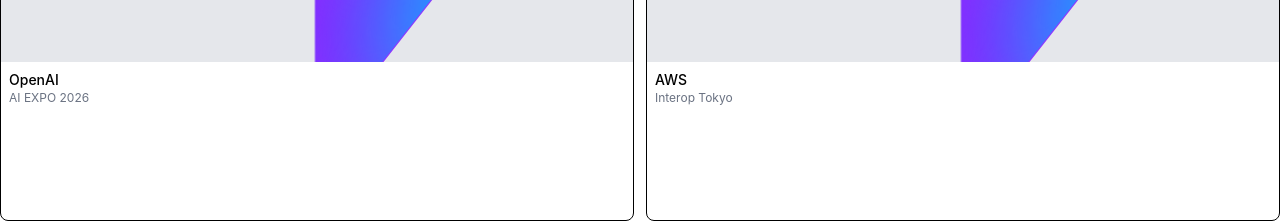
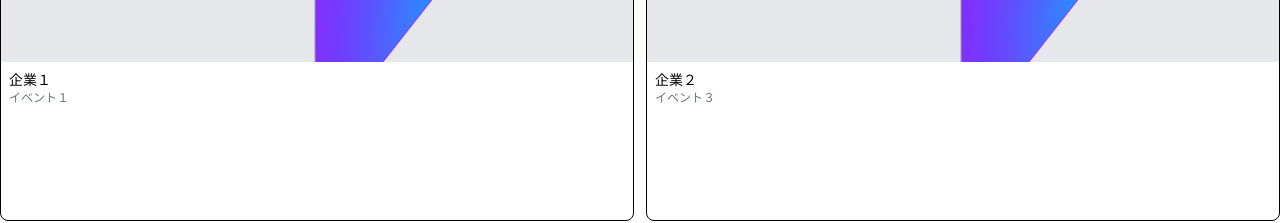
Before and after one commit to SawaTasaki/novelty_box, a React (Vite) app in the folder react/: page / in a window 1280 px wide. Shown: the part 467-690 px from the top of the page. Built offline with nearby package versions, Linux system fonts and the light colour scheme.

Commit message:
データ改定

```diff
--- a/react/src/data/novelties.ts
+++ b/react/src/data/novelties.ts
@@ -9,177 +9,169 @@
 };
 
 export const novelties: Novelty[] = [
-  // OpenAI
   {
     id: "1",
-    companyName: "OpenAI",
-    eventName: "AI EXPO 2026",
+    companyName: "企業１",
+    eventName: "イベント１",
     thumbnailUrl: reactImg,
     pdfUrl:
       "https://drive.google.com/file/d/1pdK-vLXE2DGpaDvcVTTIwjPdl64dKGAR/preview",
   },
   {
     id: "2",
-    companyName: "OpenAI",
-    eventName: "Startup Summit 2026",
+    companyName: "企業１",
+    eventName: "イベント２",
     thumbnailUrl: reactImg,
     pdfUrl:
       "https://drive.google.com/file/d/1pdK-vLXE2DGpaDvcVTTIwjPdl64dKGAR/preview",
   },
 
-  // AWS
   {
     id: "3",
-    companyName: "AWS",
-    eventName: "Interop Tokyo",
+    companyName: "企業２",
+    eventName: "イベント３",
     thumbnailUrl: reactImg,
     pdfUrl:
       "https://drive.google.com/file/d/1pdK-vLXE2DGpaDvcVTTIwjPdl64dKGAR/preview",
   },
   {
     id: "4",
-    companyName: "AWS",
-    eventName: "Cloud Conference 2026",
+    companyName: "企業２",
+    eventName: "イベント４",
     thumbnailUrl: reactImg,
     pdfUrl:
       "https://drive.google.com/file/d/1pdK-vLXE2DGpaDvcVTTIwjPdl64dKGAR/preview",
   },
 
-  // AI EXPO
   {
     id: "5",
-    companyName: "Google",
-    eventName: "AI EXPO 2026",
+    companyName: "企業３",
+    eventName: "イベント１",
     thumbnailUrl: reactImg,
     pdfUrl:
       "https://drive.google.com/file/d/1pdK-vLXE2DGpaDvcVTTIwjPdl64dKGAR/preview",
   },
   {
     id: "6",
-    companyName: "Anthropic",
-    eventName: "AI EXPO 2026",
+    companyName: "企業４",
+    eventName: "イベント１",
     thumbnailUrl: reactImg,
     pdfUrl:
       "https://drive.google.com/file/d/1pdK-vLXE2DGpaDvcVTTIwjPdl64dKGAR/preview",
   },
   {
     id: "7",
-    companyName: "Meta",
-    eventName: "AI EXPO 2026",
+    companyName: "企業５",
+    eventName: "イベント１",
     thumbnailUrl: reactImg,
     pdfUrl:
       "https://drive.google.com/file/d/1pdK-vLXE2DGpaDvcVTTIwjPdl64dKGAR/preview",
   },
   {
     id: "8",
-    companyName: "NVIDIA",
-    eventName: "AI EXPO 2026",
+    companyName: "企業６",
+    eventName: "イベント１",
     thumbnailUrl: reactImg,
     pdfUrl:
       "https://drive.google.com/file/d/1pdK-vLXE2DGpaDvcVTTIwjPdl64dKGAR/preview",
   },
 
-  // Dev Summit
   {
     id: "9",
-    companyName: "Stripe",
-    eventName: "Dev Summit 2026",
+    companyName: "企業７",
+    eventName: "イベント２",
     thumbnailUrl: reactImg,
     pdfUrl:
       "https://drive.google.com/file/d/1pdK-vLXE2DGpaDvcVTTIwjPdl64dKGAR/preview",
   },
   {
     id: "10",
-    companyName: "GitHub",
-    eventName: "Dev Summit 2026",
+    companyName: "企業８",
+    eventName: "イベント２",
     thumbnailUrl: reactImg,
     pdfUrl:
       "https://drive.google.com/file/d/1pdK-vLXE2DGpaDvcVTTIwjPdl64dKGAR/preview",
   },
 
-  // Interop Tokyo
   {
     id: "11",
-    companyName: "Cisco",
-    eventName: "Interop Tokyo",
+    companyName: "企業９",
+    eventName: "イベント５",
     thumbnailUrl: reactImg,
     pdfUrl:
       "https://drive.google.com/file/d/1pdK-vLXE2DGpaDvcVTTIwjPdl64dKGAR/preview",
   },
   {
     id: "12",
-    companyName: "Datadog",
-    eventName: "Interop Tokyo",
+    companyName: "企業１０",
+    eventName: "イベント５",
     thumbnailUrl: reactImg,
     pdfUrl:
       "https://drive.google.com/file/d/1pdK-vLXE2DGpaDvcVTTIwjPdl64dKGAR/preview",
   },
   {
     id: "13",
-    companyName: "Cloudflare",
-    eventName: "Interop Tokyo",
+    companyName: "企業１１",
+    eventName: "イベント５",
     thumbnailUrl: reactImg,
     pdfUrl:
       "https://drive.google.com/file/d/1pdK-vLXE2DGpaDvcVTTIwjPdl64dKGAR/preview",
   },
 
-  // Startup Summit
   {
     id: "14",
-    companyName: "Notion",
-    eventName: "Startup Summit 2026",
+    companyName: "企業１２",
+    eventName: "イベント６",
     thumbnailUrl: reactImg,
     pdfUrl:
       "https://drive.google.com/file/d/1pdK-vLXE2DGpaDvcVTTIwjPdl64dKGAR/preview",
   },
   {
     id: "15",
-    companyName: "Figma",
-    eventName: "Startup Summit 2026",
+    companyName: "企業１３",
+    eventName: "イベント６",
     thumbnailUrl: reactImg,
     pdfUrl:
       "https://drive.google.com/file/d/1pdK-vLXE2DGpaDvcVTTIwjPdl64dKGAR/preview",
   },
   {
     id: "16",
-    companyName: "Vercel",
-    eventName: "Startup Summit 2026",
+    companyName: "企業１４",
+    eventName: "イベント６",
     thumbnailUrl: reactImg,
     pdfUrl:
       "https://drive.google.com/file/d/1pdK-vLXE2DGpaDvcVTTIwjPdl64dKGAR/preview",
   },
 
-  // Cloud Conference
   {
     id: "17",
-    companyName: "Snowflake",
-    eventName: "Cloud Conference 2026",
+    companyName: "企業１５",
+    eventName: "イベント７",
     thumbnailUrl: reactImg,
     pdfUrl:
       "https://drive.google.com/file/d/1pdK-vLXE2DGpaDvcVTTIwjPdl64dKGAR/preview",
   },
   {
     id: "18",
-    companyName: "MongoDB",
-    eventName: "Cloud Conference 2026",
+    companyName: "企業１６",
+    eventName: "イベント７",
     thumbnailUrl: reactImg,
     pdfUrl:
       "https://drive.google.com/file/d/1pdK-vLXE2DGpaDvcVTTIwjPdl64dKGAR/preview",
   },
 
-  // 同じ企業を別イベントにも出す
   {
     id: "19",
-    companyName: "Google",
-    eventName: "Dev Summit 2026",
+    companyName: "企業１７",
+    eventName: "イベント１",
     thumbnailUrl: reactImg,
     pdfUrl:
       "https://drive.google.com/file/d/1pdK-vLXE2DGpaDvcVTTIwjPdl64dKGAR/preview",
   },
   {
     id: "20",
-    companyName: "GitHub",
-    eventName: "AI EXPO 2026",
+    companyName: "企業１８",
+    eventName: "イベント２",
     thumbnailUrl: reactImg,
     pdfUrl:
       "https://drive.google.com/file/d/1pdK-vLXE2DGpaDvcVTTIwjPdl64dKGAR/preview",
```
